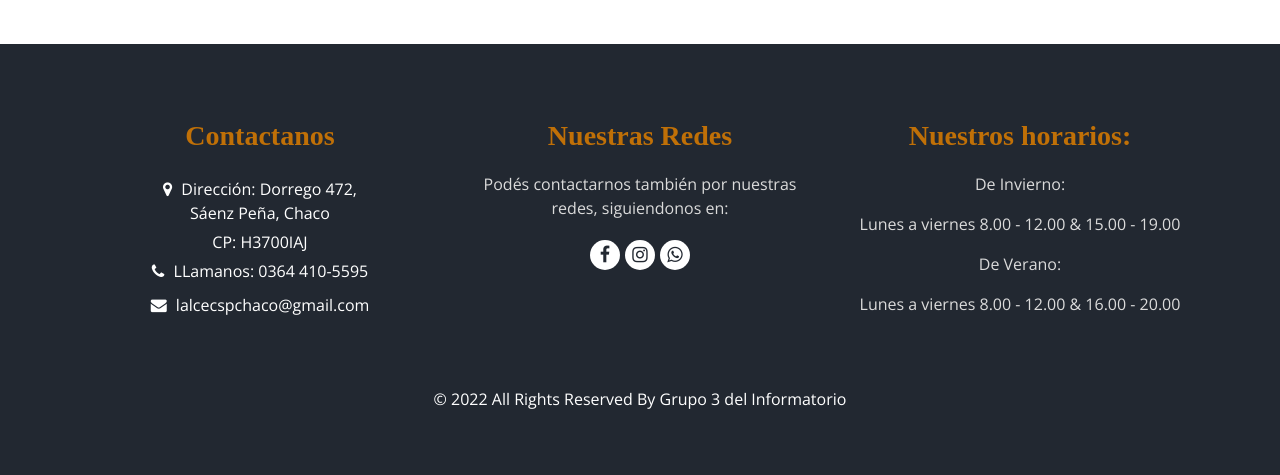
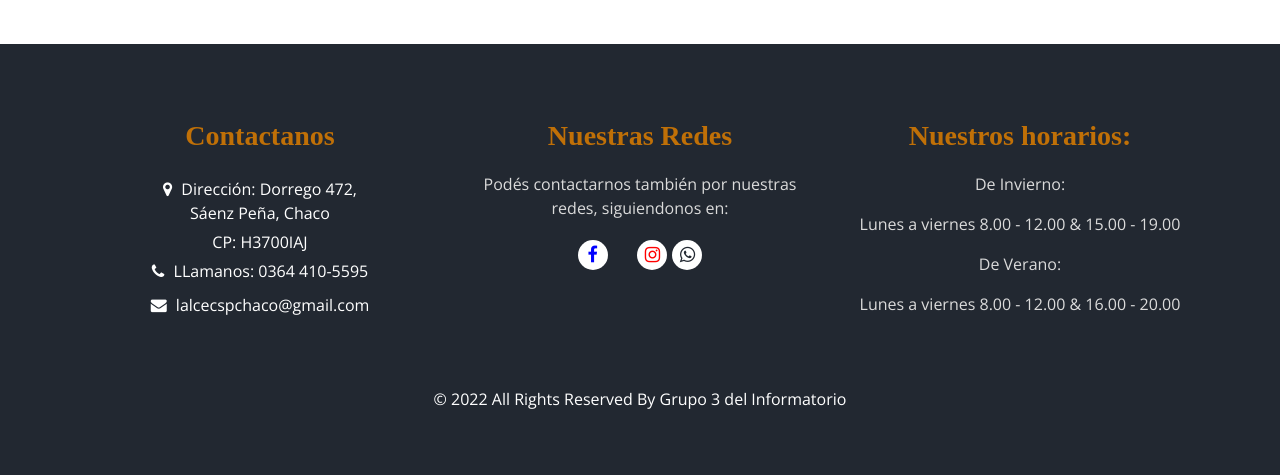
Before and after one commit to santiagonrod/Info22Equipo3, a Django app: template source/templates/index.html in a window 1280 px wide. Shown: the part 2067-2542 px from the top of the page. Run offline with Django 4.2, Linux system fonts and the light colour scheme; the template is opened without the code that fills it, so the values that code supplies are empty; some libraries are stand-ins or nearby versions.

Commit message:
Update index.html

```diff
--- a/source/templates/index.html
+++ b/source/templates/index.html
@@ -857,17 +857,19 @@ TERCER MODIF -->
             </p>
             <div class="footer_social">
               <a href="https://www.facebook.com/LALCECHACO/">
-                <i class="fa fa-facebook" aria-hidden="true"></i>
+                <i class="fa fa-facebook" aria-hidden="true"style="color:blue"></i>
               </a>
              <!-- <a href="">
                <i class="fa fa-twitter" aria-hidden="true"></i>
               </a>
+               &nbsp;&nbsp;&nbsp;&nbsp;&nbsp;&nbsp
               <a href=""> -->
                 <!-- <i class="fa fa-linkedin" aria-hidden="true"></i> -->
               </a>
               </a>
+              &nbsp;&nbsp;&nbsp;&nbsp;&nbsp;&nbsp
               <a href="https://www.instagram.com/lalcecspchaco/">
-                <i class="fa fa-instagram" aria-hidden="true"></i>
+                <i class="fa fa-instagram" aria-hidden="true"style="color:red"></i>
               </a>
             </a>
               <a href="https://api.whatsapp.com/send?phone=5493644665055">
```
